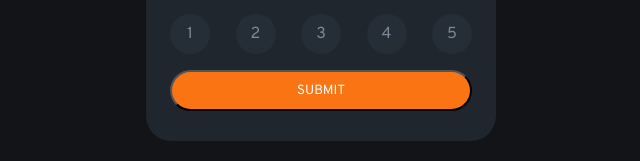
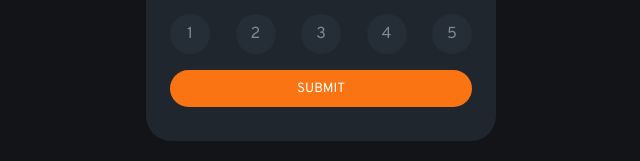
Before and after one commit to browyn/review-rating-app, a React (Create React App) app: page / in a window 1280 px wide. Shown: the part 439-600 px from the top of the page, without its empty margins (319-959 px from the left). Built offline with nearby package versions, Linux system fonts and the light colour scheme.

Commit message:
Final deploy

```diff
--- a/src/App.js
+++ b/src/App.js
@@ -11,19 +11,34 @@ function App() {
   const ratings = [1, 2, 3, 4, 5];
   const submit = (e) => {
     e.preventDefault(0);
-    return select === 0 ? null : setSubmitMessage(!false);
+    return select === 0 ? alert('Please select a number') : setSubmitMessage(!false);
   };
+
+  const appreciation = (
+    <div className="card-appreciation">
+      <img src={iconThankYou} alt="Thank you illustration" />
+      <h1>Thank You!</h1>
+      <span>You selected {select} out of 5</span>
+      <p>We appreciate you taking the time to give a rating.
+        If you ever need support, don't hesitate to get in touch!</p>
+    </div>
+  );
 
   return (
     <>
       <div className="card-container">
         <div className="card-body">
-          {!submitMessage &&
+          {
+            !submitMessage
+            &&
             <div className="card-logo">
               <img src={icon} alt="Star Icon" />
-            </div>}
+            </div>
+          }
           <div className="card-content">
-            {!submitMessage ?
+            {
+              !submitMessage
+                ?
                 <>
                   <h1>How did we do?</h1>
                   <p>Please let us know how we didi with your support request. All feedback is appreciated to help us improve our offering!</p>
@@ -38,14 +53,7 @@ function App() {
                   </div>
                 </>
                 :
-              <div className="card-appreciation">
-                <img src={iconThankYou} alt="Thank you illustration" />
-                <h1>Thank You!</h1>
-                <span>You selected {select} out of 5</span>
-                <p>We appreciate you taking the time to give a rating.
-                  If you ever need support, don't hesitate to get in touch!</p>
-              </div>
-
+                { appreciation }
             }
             {!submitMessage && <button type="button" onClick={submit}>SUBMIT</button>}
           </div>
--- a/src/App.scss
+++ b/src/App.scss
@@ -70,6 +70,8 @@
                 background: $orange;
                 cursor: pointer;
                 transition: all ease-in-out 0.3s;
+                border: none;
+                font-weight: 400;
 
                 &:hover {
                     background: $white;
--- a/src/index.scss
+++ b/src/index.scss
@@ -10,6 +10,8 @@
 
 body {
     width: 100%;
+    max-width: 1440px;
+    margin: auto;
     height: 100vh;
     display: flex;
     align-items: center;
```
Also changed, not shown: 1 other file (tests, documents, lock files or other folders). Lines whose indentation alone changed are shown as unchanged.
